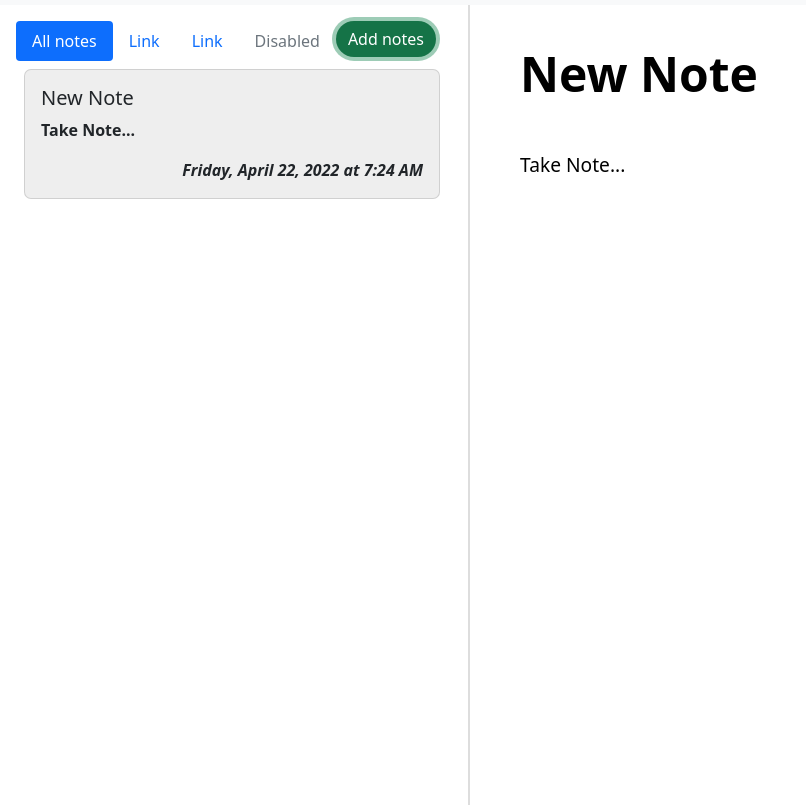
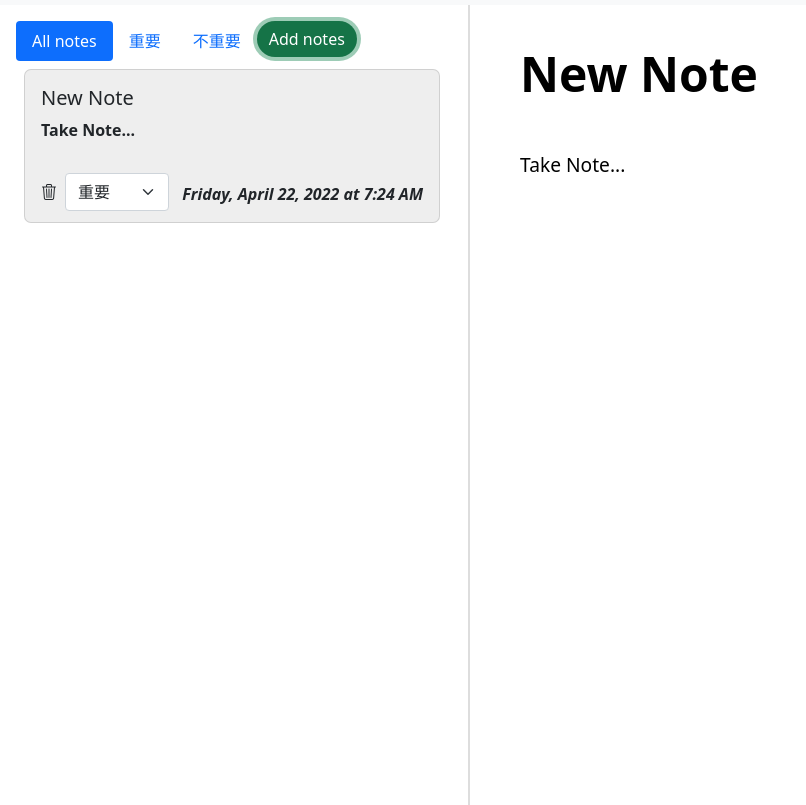
Before and after one commit to Will-Liao77/notes, a plain HTML site: page index.html in a window 1280 px wide. Both pictures are taken after a click on the button "Add notes". Shown: the part 51-856 px from the top of the page, without its empty margins (0-806 px from the left). Drawn offline with nearby package versions, Linux system fonts and the light colour scheme.

Commit message:
add delete function

```diff
--- a/css/style.css
+++ b/css/style.css
@@ -70,3 +70,14 @@ body {
   border-radius: 7px;
   font-weight: bold;
 }
+
+.bi {
+  position: relative;
+  top: 22px;
+}
+
+.selectorBox {
+  position: absolute;
+  left: 40px;
+  bottom: 11.5px;
+}
--- a/index.html
+++ b/index.html
@@ -5,6 +5,10 @@
     <meta http-equiv="X-UA-Compatible" content="IE=edge" />
     <meta name="viewport" content="width=device-width, initial-scale=1.0" />
     <!-- CSS only -->
+    <link
+      rel="stylesheet"
+      href="https://cdn.jsdelivr.net/npm/bootstrap-icons@1.8.1/font/bootstrap-icons.css"
+    />
     <link
       href="https://cdn.jsdelivr.net/npm/bootstrap@5.1.3/dist/css/bootstrap.min.css"
       rel="stylesheet"
--- a/js/App.js
+++ b/js/App.js
@@ -53,6 +53,7 @@ export default class App {
       },
       onNoteDelete: (noteId) => {
         NotesAPI.deleteNote(noteId);
+        this._refreshNotes();
         this._handlers();
       },
     };
--- a/js/NotesAPI.js
+++ b/js/NotesAPI.js
@@ -26,4 +26,18 @@ export default class NotesAPI {
   }
 
   // delete
+  // reference :https://stackoverflow.com/questions/48433435/how-to-delete-an-item-in-list-json-localstorage
+  static deleteNote(noteToDelete) {
+    const notes = NotesAPI.getAllNotes();
+    const existing = notes.find((note) => note.id == noteToDelete);
+
+    if (existing) {
+      const index = notes.indexOf(existing);
+      console.log(index);
+      notes.splice(index, 1);
+      localStorage.setItem("NotesApp-notes", JSON.stringify(notes));
+    } else {
+      return;
+    }
+  }
 }
--- a/js/NotesView.js
+++ b/js/NotesView.js
@@ -1,9 +1,13 @@
 export default class NotesView {
-  constructor(root, { onNoteSelect, onNoteAdd, onNoteEdit } = {}) {
+  constructor(
+    root,
+    { onNoteSelect, onNoteAdd, onNoteEdit, onNoteDelete } = {}
+  ) {
     this.root = root;
     this.onNoteSelect = onNoteSelect;
     this.onNoteAdd = onNoteAdd;
     this.onNoteEdit = onNoteEdit;
+    this.onNoteDelete = onNoteDelete;
 
     this.root.innerHTML = `
     <div class="notes_sidebar">
@@ -14,13 +18,10 @@ export default class NotesView {
             >
           </li>
           <li class="nav-item">
-            <a class="nav-link" href="#">Link</a>
+            <a class="nav-link" href="#">重要</a>
           </li>
           <li class="nav-item">
-            <a class="nav-link" href="#">Link</a>
-          </li>
-          <li class="nav-item">
-            <a class="nav-link disabled">Disabled</a>
+            <a class="nav-link" href="#">不重要</a>
           </li>
           <li class="nav-item">
             <button class="btn btn-success notes_Add" type="button">
@@ -70,12 +71,17 @@ export default class NotesView {
               ${body.substring(0, MAX_BODY_LENGTH)}
               ${body.length > MAX_BODY_LENGTH ? "..." : ""}
           </p>
+          <i class="bi bi-trash3"></i>
           <div class="card_updated">
               ${updated.toLocaleString(undefined, {
                 dateStyle: "full",
                 timeStyle: "short",
               })}
           </div>
+          <select class="form-select w-25 selectorBox" aria-label="Default select example">
+            <option value="1">重要</option>
+            <option value="2">不重要</option>
+          </select>
       </div>
   </div>
   `;
@@ -97,19 +103,13 @@ export default class NotesView {
       NotesListContainer.insertAdjacentHTML("beforeend", html);
     }
 
-    // NotesListContainer.querySelector(".card")
-    //   .querySelectorAll(".card-body")
-    //   .forEach((NoteListItem) => {
-    //     NoteListItem.addEventListener("click", () => {
-    //       // console.log(NoteListItem.parentElement.getAttribute("data-note-id"));
-    //       // console.log(NoteListItem.parentElement.dataset.noteId);
-    //       this.onNoteSelect(NoteListItem.parentElement.dataset.noteId);
-    //     });
-    //   });
-
+    // let saveID;
     NotesListContainer.querySelectorAll(".card").forEach((NoteListItem) => {
       NoteListItem.addEventListener("click", () => {
+        // console.log(NoteListItem.dataset.noteId);
+        // console.log(NoteListItem);
         this.onNoteSelect(NoteListItem.dataset.noteId);
+        // saveID = NoteListItem.dataset.noteId;
       });
     });
   }
@@ -123,6 +123,14 @@ export default class NotesView {
     this.root.querySelectorAll(".card").forEach((NoteListItem) => {
       // console.log(NoteListItem);
       NoteListItem.classList.remove("card--selected");
+      NoteListItem.querySelector(".card-body")
+        .querySelectorAll(".bi")
+        .forEach((btn) => {
+          btn.addEventListener("click", () => {
+            // console.log(NoteListItem.dataset.noteId);
+            this.onNoteDelete(NoteListItem.dataset.noteId);
+          });
+        });
     });
 
     this.root
```
